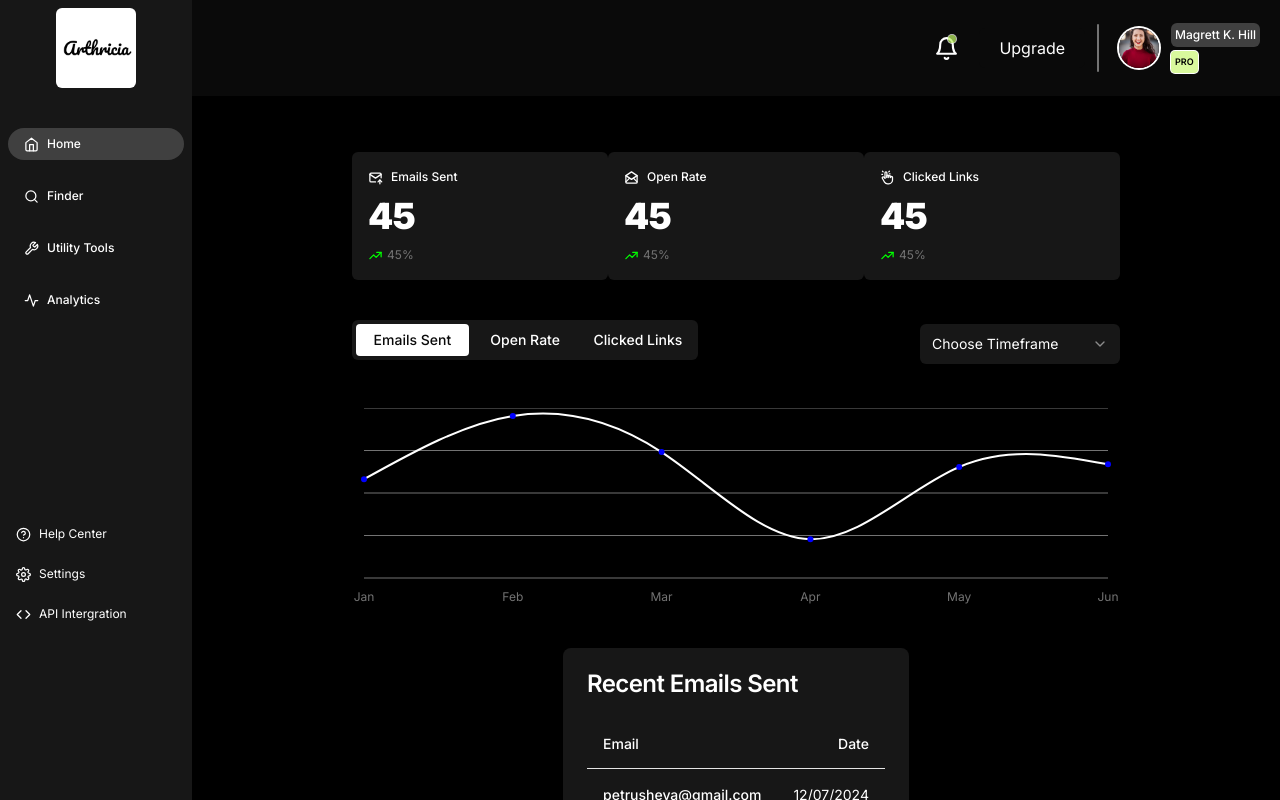
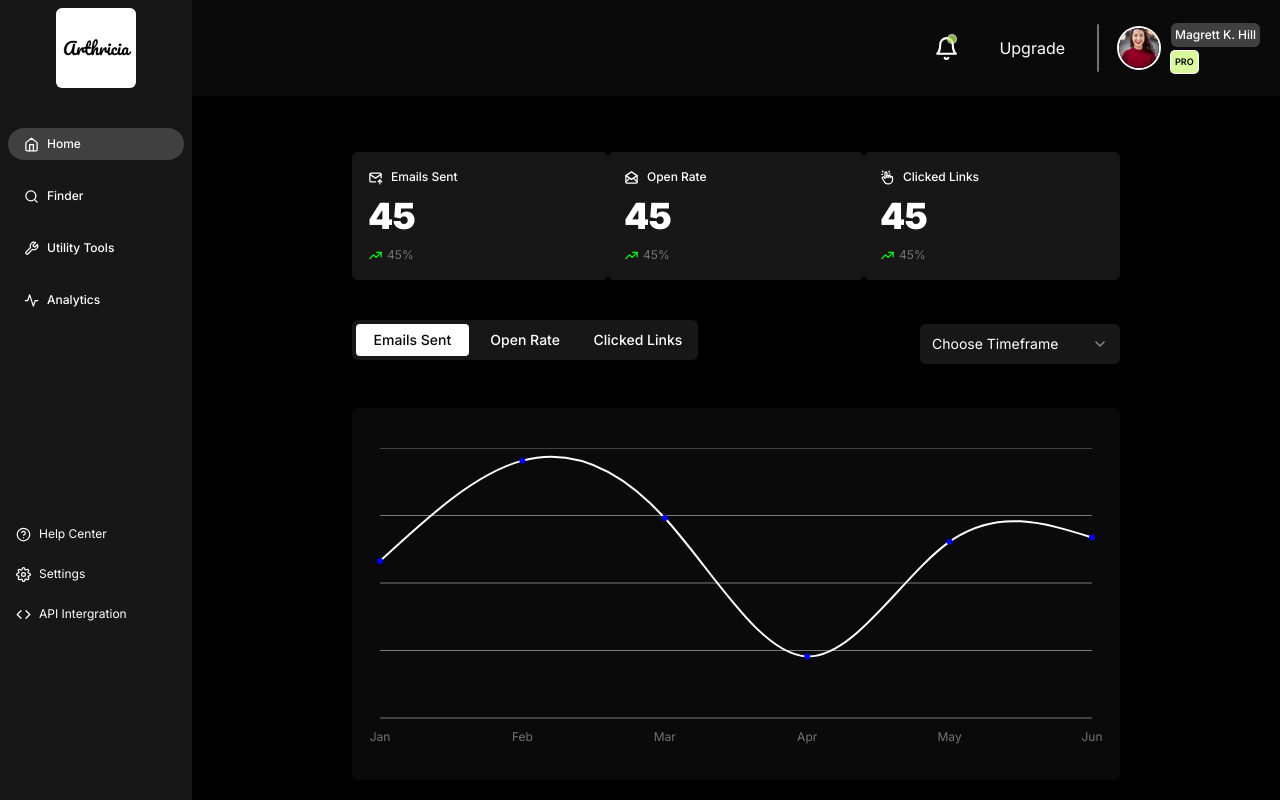
Before and after one commit to themuffineman/pendora-tools, a Next.js app in the folder my-app/: page /dashboard in a window 1280 px wide. Built offline with nearby package versions, Linux system fonts and the light colour scheme.

Commit message:
UI edits to dash page

```diff
--- a/my-app/app/dashboard/page.jsx
+++ b/my-app/app/dashboard/page.jsx
@@ -22,7 +22,7 @@ import RecentCard from '@/components/RecentCard'
 
 const page = () => {
   return (
-    <div className='flex flex-col items-center justify-start py-14 px-40 text-black gap-10 h-full overflow-auto w-full'>
+    <div className={` ${styles.ScrollBar} flex flex-col items-center justify-start py-14 px-40 text-black gap-10 h-full overflow-auto w-full`}>
       <div className="flex items-center justify-between w-full">
         {dashOverviewData.map((data)=>(
           <DashCard title={data.title} icon={data.icon} stat={45} comparison={45}/>
@@ -57,10 +57,10 @@ const page = () => {
           </SelectContent>
         </Select>
       </div>
-      <div className="w-full">
+      <div className="w-full bg-neutral-950 hover:ring-1 hover:ring-neutral-800 p-4 py-8 pt-10 rounded-md hover:scale-[5px] transition">
         <Chart />
       </div>
-      <div classsName="w-full">
+      <div className="w-full hover:ring-1 hover:ring-neutral-800 p-4 py-8 pt-10 rounded-md hover:scale-[5px] transition">
         <RecentCard recentTitle={'Emails Sent'}/>
       </div>
     </div>
--- a/my-app/components/Chart.jsx
+++ b/my-app/components/Chart.jsx
@@ -23,7 +23,7 @@ const chartConfig = {
 
 const Chart = ({data}) => {
     return (
-        <ChartContainer config={chartConfig} className="h-[200px] w-full">
+        <ChartContainer config={chartConfig} className="h-[300px] w-full">
           <LineChart accessibilityLayer data={chartData} margin={{left: 12,right: 12,}}>
             <CartesianGrid vertical={false} />
             <XAxis
--- a/my-app/components/RecentCard.jsx
+++ b/my-app/components/RecentCard.jsx
@@ -25,9 +25,9 @@ const RecentCard = ({recentTitle, recentData}) => {
             <CardTitle>Recent {recentTitle}</CardTitle>
         </CardHeader>
         <CardContent>
-            <Table>
+            <Table className="w-full">
                 <TableCaption>A list of your recent sent emails.</TableCaption>
-                <TableHeader >
+                <TableHeader>
                     <TableRow className="hover:bg-neutral-800">
                         <TableHead className="w-[100px] text-white">Email</TableHead>
                         <TableHead className="text-right text-white">Date</TableHead>
--- a/my-app/components/components.module.css
+++ b/my-app/components/components.module.css
@@ -16,3 +16,7 @@
     background-color: #404040;
     color: white;
 }
+.ScrollBar{
+    scrollbar-color: #404040 #171717;
+    scrollbar-width: 1rem;
+}
```
